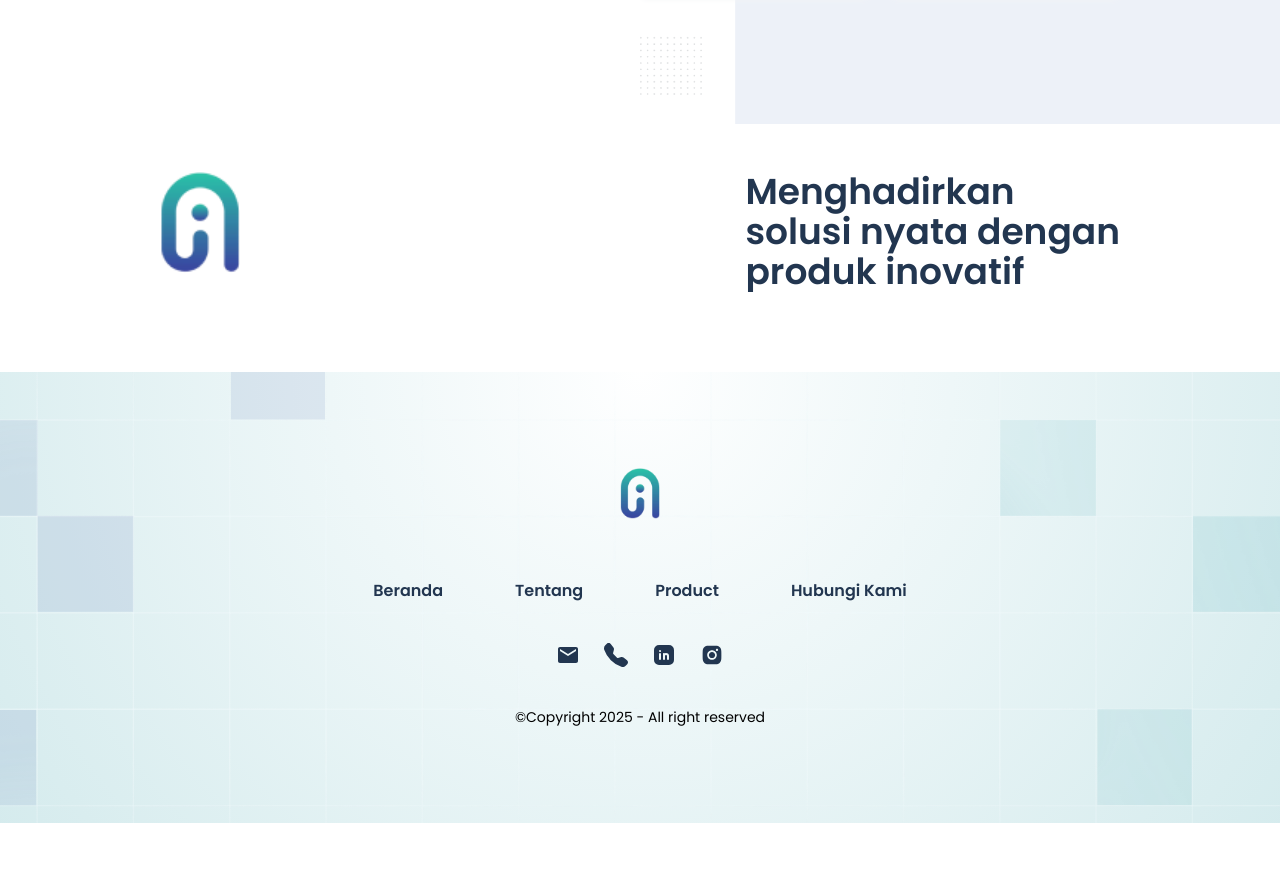
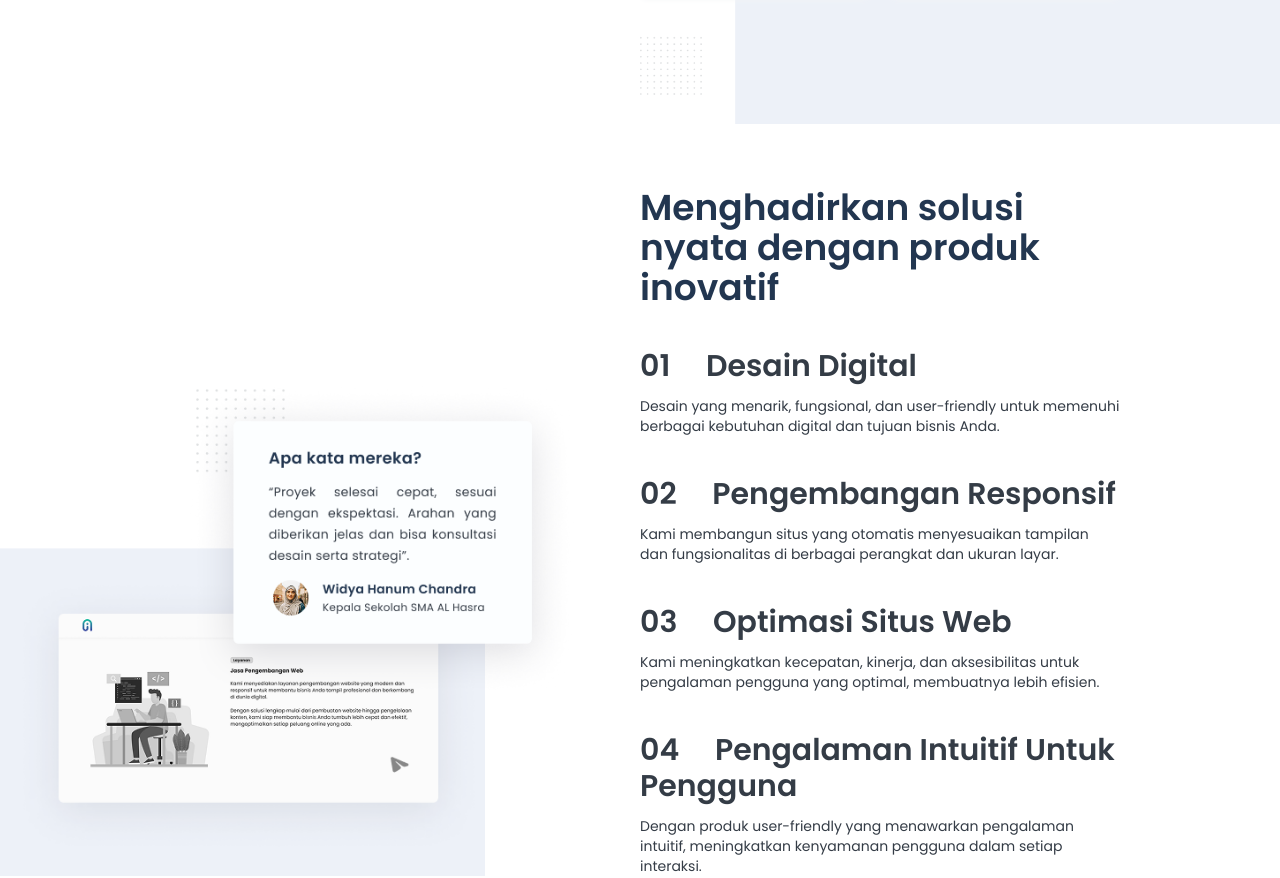
Before and after one commit to sekte-ani/anitech-general, a Next.js app: page / in a window 1280 px wide. Shown: the part 1470-2348 px from the top of the page. Before the commit the page ends 2293 px from the top, so only its background shows below. Built offline with nearby package versions, Linux system fonts and the light colour scheme.

Commit message:
fix: fixed home:inovation responsive

```diff
--- a/src/components/page/home/inovation.tsx
+++ b/src/components/page/home/inovation.tsx
@@ -1,14 +1,64 @@
 import ImageComponent from '@/components/micro/ImageComponent';
 import SectionTitle from '@/components/micro/SectionTitle';
+import InovationList from './micro/inovationList';
+
+const InovationContent = () => {
+  interface Content {
+    number: string;
+    title: string;
+    description: string;
+  }
+  const content: Content[] = [
+    {
+      number: '01',
+      title: 'Desain Digital',
+      description:
+        'Desain yang menarik, fungsional, dan user-friendly untuk memenuhi berbagai kebutuhan digital dan tujuan bisnis Anda.',
+    },
+    {
+      number: '02',
+      title: 'Pengembangan Responsif',
+      description:
+        'Kami membangun situs yang otomatis menyesuaikan tampilan dan fungsionalitas di berbagai perangkat dan ukuran layar.',
+    },
+    {
+      number: '03',
+      title: 'Optimasi Situs Web',
+      description:
+        'Kami meningkatkan kecepatan, kinerja, dan aksesibilitas untuk pengalaman pengguna yang optimal, membuatnya lebih efisien.',
+    },
+    {
+      number: '04',
+      title: 'Pengalaman Intuitif Untuk Pengguna',
+      description:
+        'Dengan produk user-friendly yang menawarkan pengalaman intuitif, meningkatkan kenyamanan pengguna dalam setiap interaksi.',
+    },
+  ];
+
+  return (
+    <div className='w-full xl:w-1/2'>
+      <SectionTitle title='Menghadirkan solusi nyata dengan produk inovatif' />
+      {content.map((item, idx) => (
+        <InovationList
+          key={idx}
+          ListNumber={item.number}
+          title={item.title}
+          description={item.description}
+          className='hover:text-[#4C9DAE]'
+        />
+      ))}
+    </div>
+  );
+};
 
 function Inovation() {
   return (
-    <div className='mt-44 flex flex-row-reverse justify-between'>
-      <SectionTitle title='Menghadirkan <br/> solusi nyata dengan <br/> produk inovatif' />
+    <div className='relative bg-contain mt-48 lg:mt-48 2xlmt-72 flex flex-col-reverse xl:flex-row-reverse justify-between'>
+      <InovationContent />
       <ImageComponent
-        src='/img/logo.png'
+        src='/img/inovation.png'
         alt='logo'
-        className='w-20'
+        className='xl:absolute w-[27rem] lg:w-[800px] xl:w-[800px] -ml-32 lg:-ml-60 xl:-ml-0 mb-10 xl:mb-0 bottom-0 xl:-left-96 2xl:-left-44'
       />
     </div>
   );
--- /dev/null
+++ b/src/components/page/home/micro/inovationList.tsx
@@ -0,0 +1,26 @@
+import React from 'react';
+
+interface InovationListProps {
+  ListNumber: string;
+  title: string;
+  description: string;
+  className?: string;
+}
+
+const InovationList: React.FC<InovationListProps> = ({
+  ListNumber,
+  title,
+  description,
+  className,
+}) => {
+  return (
+    <section className={`mt-10 cursor-default text-desc ${className}`}>
+      <h1 className='font-semibold text-3xl'>
+        {ListNumber} &nbsp;&nbsp;&nbsp; {title}
+      </h1>
+      <p className='text-sm mt-3'>{description}</p>
+    </section>
+  );
+};
+
+export default InovationList;
--- a/src/components/page/home/solution.tsx
+++ b/src/components/page/home/solution.tsx
@@ -5,7 +5,8 @@ import { ImPriceTag } from 'react-icons/im';
 import Card from '@/components/micro/Card';
 import Description from '@/components/micro/Description';
 import ImageComponent from '@/components/micro/ImageComponent';
-function Solution() {
+
+const CardSolution = () => {
   const cardContent = [
     {
       icon: FaNoteSticky,
@@ -38,22 +39,7 @@ function Solution() {
   ];
 
   return (
-    <div className='flex flex-col xl:flex-row justify-between mt-20 xl:mt-44'>
-      <div>
-        <SectionTitle
-          className=''
-          title='Solusi Digital <br/> untuk kemajuan <br/> bisnis anda.'
-        />
-        <Description
-          className='mt-5'
-          text='Kami mengembangkan produk digital untuk <br/> mengatasi tantangan teknologi, mempercepat <br/> transformasi, dan mendukung kemajuan bisnis.'
-        />
-      </div>
-      {/* Card */}
     <div className='relative grid gap-5 w-full mt-10 xl:mt-0 xl:w-1/2'>
-        {/* <div
-          className={`absolute -bottom-20 -right-96 bg-[url('/img/bg_solution2.png')] bg-contain -z-10 w-full h-full`}
-        ></div> */}
       <ImageComponent
         src='/img/bg_solution.png'
         alt='bg solution'
@@ -92,6 +78,23 @@ function Solution() {
         )}
       </div>
     </div>
+  );
+};
+
+function Solution() {
+  return (
+    <div className='flex flex-col xl:flex-row justify-between mt-20 xl:mt-44'>
+      <div>
+        <SectionTitle
+          className=''
+          title='Solusi Digital <br/> untuk kemajuan <br/> bisnis anda.'
+        />
+        <Description
+          className='mt-5'
+          text='Kami mengembangkan produk digital untuk <br/> mengatasi tantangan teknologi, mempercepat <br/> transformasi, dan mendukung kemajuan bisnis.'
+        />
+      </div>
+      <CardSolution />
     </div>
   );
 }
```
Also changed, not shown: public/img/inovation.png (added). Lines whose indentation alone changed are shown as unchanged.
